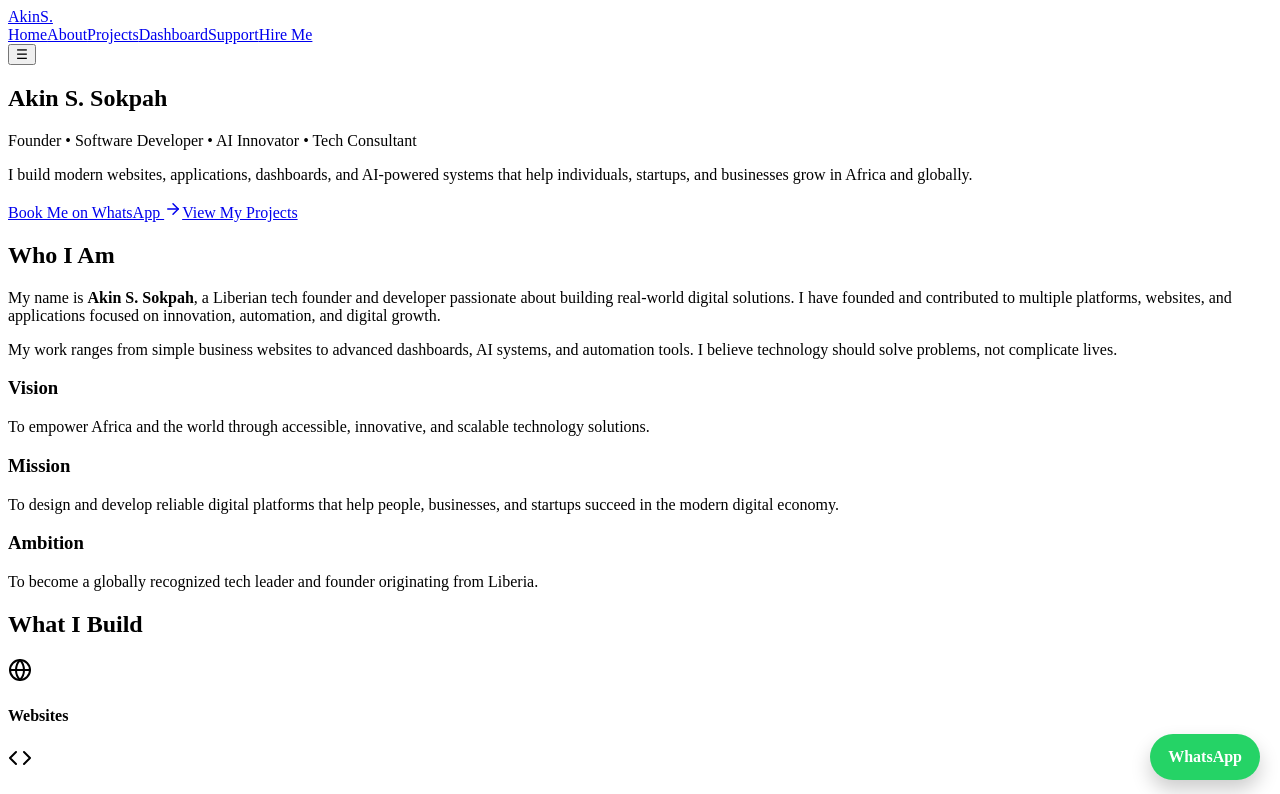
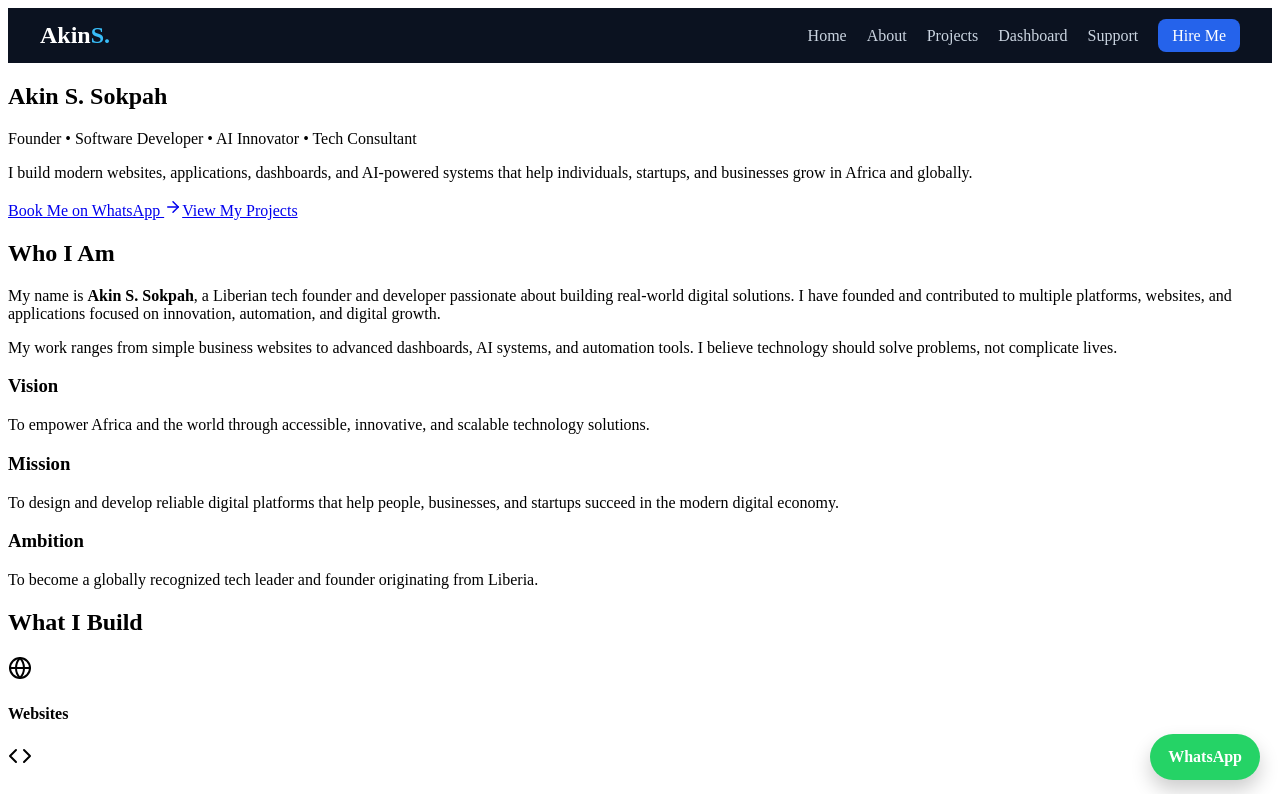
Before and after one commit to stech-hub/Sokpah-Tech-Platform, a React (Vite) app: page / in a window 1280 px wide. Shown: the top 794 px of the page. Built offline with nearby package versions, Linux system fonts and the light colour scheme.

Commit message:
Update index.css

```diff
--- a/src/index.css
+++ b/src/index.css
@@ -1,82 +1,95 @@
-/* ================= DASHBOARD LAYOUT ================= */
+/* ================= NAVBAR ================= */
 
-.dashboard {
-  max-width: 900px;
-  margin: 40px auto;
-  padding: 0 16px;
+.navbar {
+  background: #0b1220;
+  position: sticky;
+  top: 0;
+  z-index: 1000;
 }
 
-.dashboard-header {
-  margin-bottom: 32px;
+.navbar-container {
+  max-width: 1200px;
+  margin: auto;
+  padding: 14px 20px;
+  display: flex;
+  align-items: center;
+  justify-content: space-between;
 }
 
-.dashboard-header h1 {
-  font-size: 2.2rem;
-  margin-bottom: 6px;
+/* LOGO */
+.brand {
+  font-size: 1.5rem;
+  font-weight: 800;
+  text-decoration: none;
+  color: #ffffff;
 }
 
-.dashboard-header p {
-  color: #6b7280;
+.brand span {
+  color: #38bdf8;
 }
 
-/* ================= CARDS ================= */
-
-.card {
-  background: #ffffff;
-  border-radius: 14px;
-  padding: 24px;
-  margin-bottom: 24px;
-  box-shadow: 0 12px 30px rgba(0, 0, 0, 0.06);
+/* LINKS */
+.navbar-links a {
+  margin-left: 20px;
+  text-decoration: none;
+  color: #cbd5e1;
+  font-weight: 500;
 }
 
-.card h2,
-.card h3 {
-  margin-bottom: 16px;
+.navbar-links a:hover {
+  color: #38bdf8;
 }
 
-/* ================= FORM ================= */
-
-.form-group {
-  margin-bottom: 18px;
+.navbar-links .hire {
+  background: #2563eb;
+  padding: 8px 14px;
+  border-radius: 8px;
+  color: #ffffff;
 }
 
-select,
-textarea {
-  width: 100%;
-  padding: 12px;
-  border-radius: 8px;
-  border: 1px solid #d1d5db;
-  font-size: 1rem;
+/* MENU BUTTON */
+.menu-btn {
+  display: none;
+  background: none;
+  border: none;
+  font-size: 26px;
+  color: white;
+  cursor: pointer;
 }
 
-textarea {
-  min-height: 120px;
+/* MOBILE MENU */
+.mobile-menu {
+  background: #0f172a;
+  display: flex;
+  flex-direction: column;
+  padding: 20px;
 }
 
-/* ================= BUTTON ================= */
-
-.btn-primary.full {
-  width: 100%;
-  padding: 14px;
-  font-size: 1rem;
+.mobile-menu a {
+  padding: 14px 0;
+  text-decoration: none;
+  color: #e5e7eb;
+  font-size: 1.1rem;
+  border-bottom: 1px solid #1e293b;
 }
 
-/* ================= INFO CARD ================= */
-
-.card.info ul {
-  list-style: none;
-  padding: 0;
+.mobile-hire {
+  background: #25d366;
+  margin-top: 14px;
+  padding: 14px;
+  text-align: center;
+  border-radius: 10px;
+  color: white;
+  font-weight: 700;
 }
 
-.card.info li {
-  margin-bottom: 10px;
-  color: #374151;
-}
+/* RESPONSIVE */
+@media (max-width: 900px) {
+  .desktop {
+    display: none;
+  }
 
-/* ================= MOBILE FIX ================= */
-
-@media (max-width: 600px) {
-  .dashboard-header h1 {
-    font-size: 1.8rem;
+  .menu-btn {
+    display: block;
   }
 }
```
